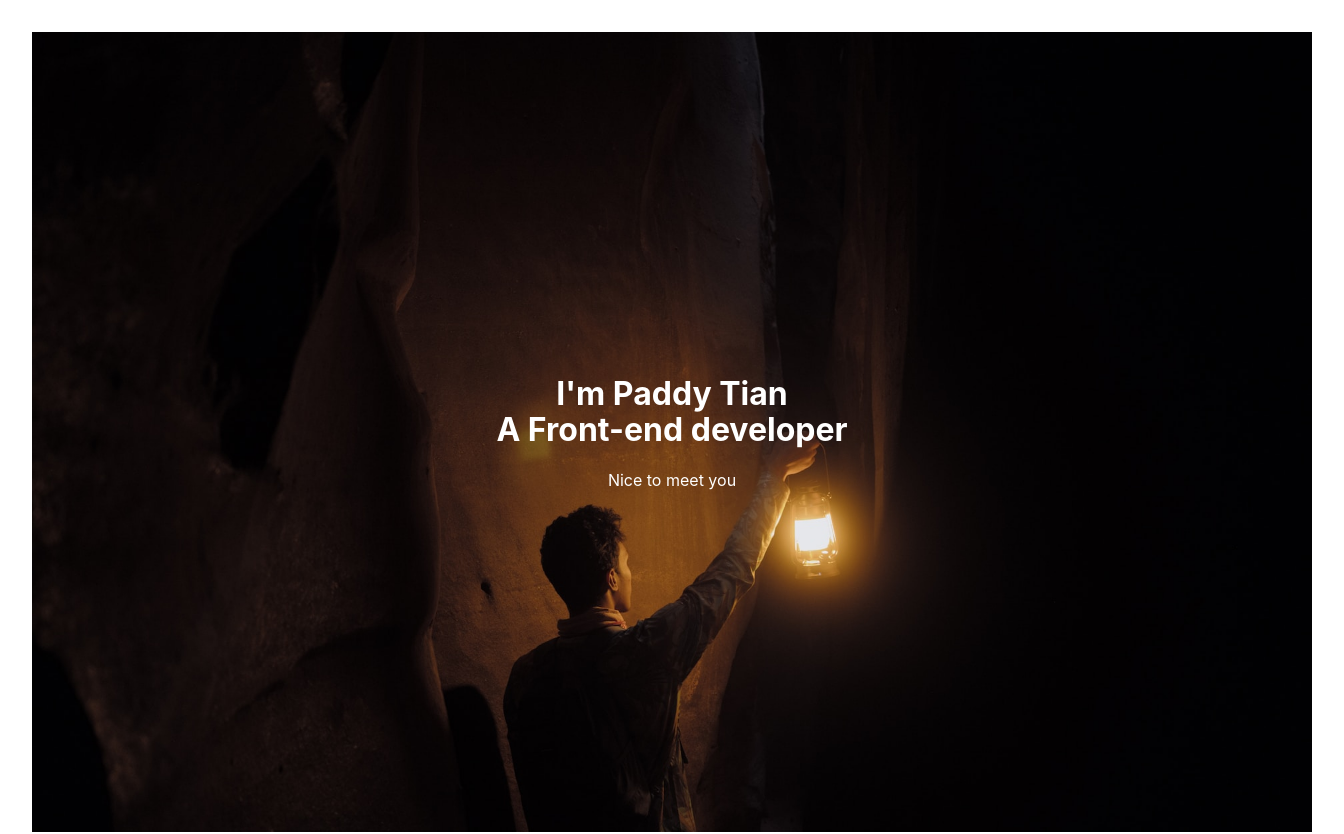
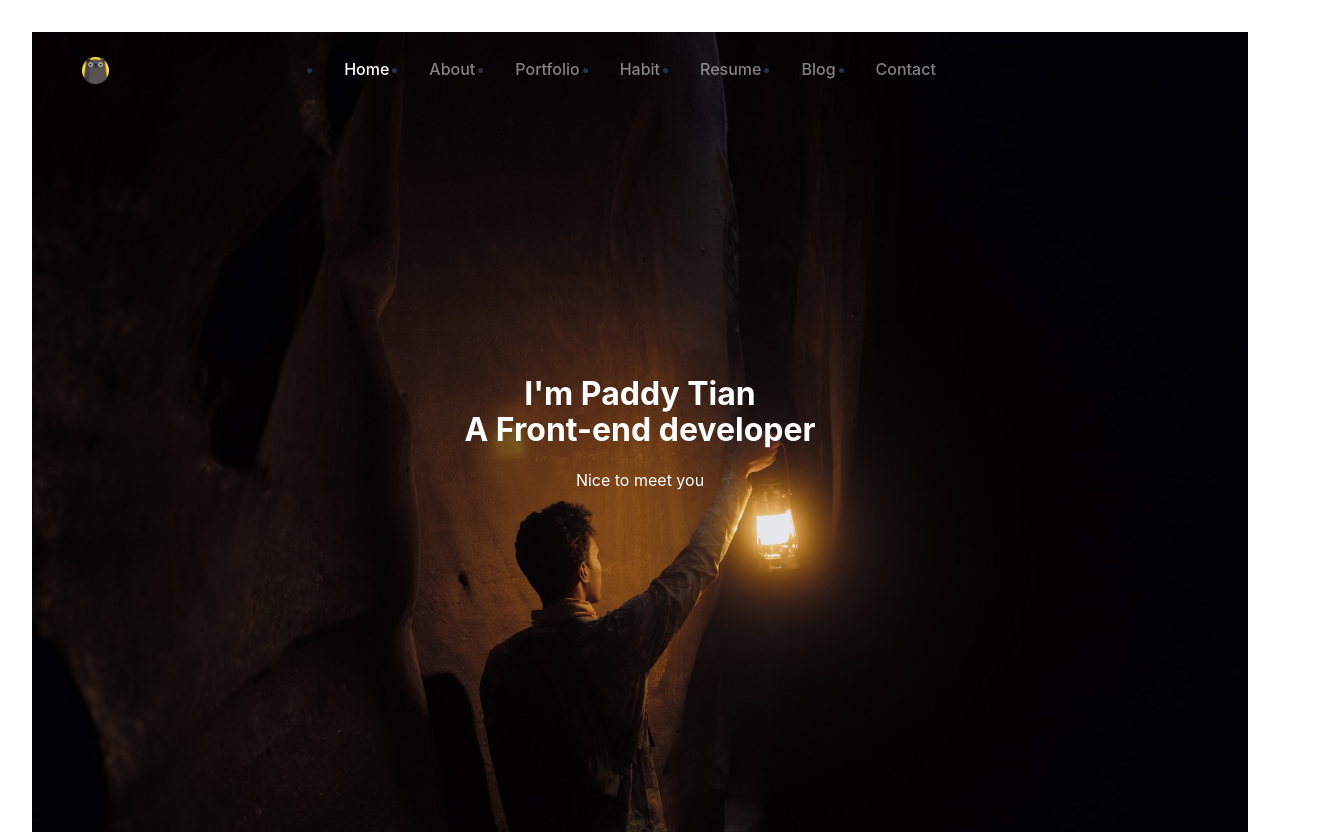
Before and after one commit to DoubleTian-tw/personal-webpage, a Vue app: page / in a window 1280 px wide. Shown: the top 834 px of the page, 1344 px wide, since content can reach past the window. Built offline with nearby package versions, Linux system fonts and the light colour scheme.

Commit message:
refactor/Add new components

```diff
--- a/src/App.vue
+++ b/src/App.vue
@@ -1,12 +1,17 @@
 <script setup lang="ts">
 import Header from "@/components/Header.vue";
+import Navbar from "@/components/Navbar.vue";
+import AboutMe from "@/components/AboutMe.vue";
 </script>
 
 <template>
     <!-- Header -->
     <div id="myHome" class="header-container">
         <Header></Header>
+        <Navbar></Navbar>
+        <AboutMe></AboutMe>
     </div>
+    <main></main>
 </template>
 
 <style scoped>
@@ -15,4 +20,9 @@ import Header from "@/components/Header.vue";
     width: 100%;
     height: 100vh;
 }
+.main-container {
+    padding: 100px 50px;
+    margin: 0 auto;
+    width: var(--breakpoint-lg);
+}
 </style>
--- /dev/null
+++ b/src/components/AboutMe.vue
@@ -0,0 +1,128 @@
+<template>
+    <!-- About me -->
+    <div id="myBio" class="main-container">
+        <div class="myBio-img gs-fromLeft gs-reveal">
+            <img
+                src="@/assets/myBio-image.jpg"
+                alt="This's me"
+                oncontextmenu="return false;" />
+        </div>
+        <div class="myBio-intro">
+            <div class="text gs-fromRight gs-reveal">
+                <h2>About me</h2>
+                <p>
+                    嗨，我是田，稻田的田，因為喜歡從無到有的Coding過程，熱衷成為一名前端工作者。
+                </p>
+                <p>
+                    過去是個平凡無奇喜歡跳舞的男子，在亞洲文化下求學只為了成績，上了大學也認真玩了<a
+                        class="hyperLink"
+                        href="https://youtu.be/qZGN5PD_24k?si=ygPXyn0L1R89LhAN&t=58"
+                        >四年的社團</a
+                    >，出了社會找了安穩的工作做了三年多，總覺得自己還是喜歡寫Code做一些有趣的事情，先是換了份半導體工作，雖然充滿挑戰但依然不是興趣所在，因緣際會下接觸到了網頁，才開啟了<a
+                        class="hyperLink"
+                        href="https://postimg.cc/WtVYykJd"
+                        >我新的世界</a
+                    >。
+                </p>
+                <p>
+                    全職自學是過去不曾做過的決定，踏出舒適圈讓我感到恐懼但興奮，慶幸過去有好好<a
+                        class="hyperLink"
+                        href="https://postimg.cc/kBLfC6p3"
+                        >理財</a
+                    >，才能在沒有收入來源的情況下穩定成長。
+                </p>
+                <p>
+                    這條道路真的不容易，越來越多人投身前端領域，競爭者也越多，不時總懷疑自己有沒有做錯決定，不過，回到最初想轉職的念頭，總能繼續堅持下去。在未來的我往為看現在的自己，肯定會為這個覺得感到驕傲，「你是左
+                    ! You are right !」
+                </p>
+                <p>
+                    現在學了基本的三大前端語言，也挑了React當作工作第一份入職框架，因為過去做過MES工程師，所以也會SQL語法對DB進行操作、也做過自動化桌面App、還用Excel
+                    VBA把資料自動化整理。
+                </p>
+                <p>
+                    大概就是這些經驗讓我覺得Coding很有趣，當然還有<a
+                        class="hyperLink"
+                        href="https://youtube.com/playlist?list=PLup9hQduf8T_Pkk3-Yso3KPt3kTbigHAT&si=AgRpeudz_YO6nXGw"
+                        >大學專題</a
+                    >，想當初1人建置場景、寫程式和設定VR眼鏡，而且我的電腦沒顯卡跑不動，還跑去跟同組同學借電腦來做，真的是很難忘的體驗...
+                </p>
+                <p>最後的最後，想認識或是Hire我都非常歡迎 !</p>
+            </div>
+            <div class="skill gs-fromLeft gs-reveal">
+                <h2>Markup Language</h2>
+                <p>HTML</p>
+                <p>CSS</p>
+            </div>
+            <div class="skill gs-fromRight gs-reveal">
+                <h2>Program Language</h2>
+                <p>Javascript</p>
+                <p>C#</p>
+                <p>Visual Basic</p>
+            </div>
+            <div class="skill gs-fromRight gs-reveal">
+                <h2>Framework</h2>
+                <p>ReactJs</p>
+            </div>
+
+            <div class="button gs-fromLeft gs-reveal">
+                <a
+                    class="hireMe"
+                    href="https://www.cakeresume.com/s--M7R7Mwc-flIMqXH79MizSw--/paddytian"
+                    >HIRE ME</a
+                >
+            </div>
+        </div>
+    </div>
+</template>
+
+<script setup></script>
+
+<style lang="scss" scoped>
+#myBio {
+    display: flex;
+    flex-wrap: wrap;
+    height: auto;
+}
+
+.myBio-img {
+    width: 60%;
+    padding: 0 100px 0 20px;
+
+    img {
+        width: 100%;
+        height: 80vh;
+        object-fit: cover;
+        object-position: 60% 100%;
+    }
+}
+.myBio-intro {
+    width: 40%;
+    .text,
+    .skill {
+        padding-bottom: 30px;
+    }
+    .button a {
+        display: inline-block;
+        color: white;
+        text-decoration: none;
+        font-size: 1em;
+        padding: 15px 30px;
+        border-radius: 30px;
+        margin-bottom: 10px;
+        transition: background-color 0.3s ease;
+    }
+}
+.hireMe {
+    background-color: var(--lightGreen);
+
+    &:hover {
+        background-color: var(--darkGreen);
+    }
+    .cv {
+        background-color: var(--darkGrey);
+        &:hover {
+            background-color: var(--lightGrey);
+        }
+    }
+}
+</style>
--- a/src/components/Header.vue
+++ b/src/components/Header.vue
@@ -13,15 +13,17 @@
 
 <script setup lang="ts"></script>
 
-<style scoped>
+<style lang="scss" scoped>
+header {
+    position: relative;
+}
 .bg {
-    width: 100vw;
+    width: 100%;
     height: 100vh;
     background-position: center;
     background-repeat: no-repeat;
     background-size: cover;
     background-attachment: fixed;
-    /* background-image: url("../images/header-image.jpg"); */
     background-image: url("@/assets/header-image.jpg");
 }
 .intro {
--- a/src/components/Navbar.vue
+++ b/src/components/Navbar.vue
@@ -30,4 +30,78 @@
 
 <script setup lang="ts"></script>
 
-<style scoped></style>
+<style lang="scss" scoped>
+nav {
+    position: absolute;
+    flex-wrap: wrap;
+    top: 0;
+    left: 0;
+    z-index: 1;
+    width: 100%;
+    padding: 25px 0;
+}
+.nav-container {
+    position: relative;
+}
+.logo {
+    position: absolute;
+    background-image: url("../images/icon-cat.png");
+    background-repeat: no-repeat;
+    background-size: contain;
+    margin: 0 50px;
+    width: 1.7em;
+    height: 1.7em;
+    transition: all 0.5s ease;
+    &:hover {
+        transform: rotate(30deg) !important;
+    }
+}
+.links {
+    display: flex;
+    justify-content: center;
+    align-items: center;
+    margin: 0;
+    padding: 0;
+    flex-wrap: nowrap;
+}
+
+a {
+    display: block;
+    text-decoration: none;
+    margin: 0 20px;
+    color: white;
+    opacity: 0.5;
+    font-size: 1em;
+}
+a,
+.toggle-button {
+    transition-property: opacity;
+    transition-duration: 0.3s;
+    transition-timing-function: ease-in-out;
+}
+.active {
+    opacity: 1;
+}
+li:hover a {
+    opacity: 1;
+}
+.toggle-button {
+    position: absolute;
+    top: 50%;
+    right: 0;
+    transform: translateY(-50%);
+    cursor: pointer;
+    display: none;
+    margin: 0 50px;
+    opacity: 0.5;
+    &:hover {
+        opacity: 1;
+    }
+}
+.bar {
+    width: 25px;
+    height: 2px;
+    background-color: white;
+    margin: 5px 0;
+}
+</style>
```
